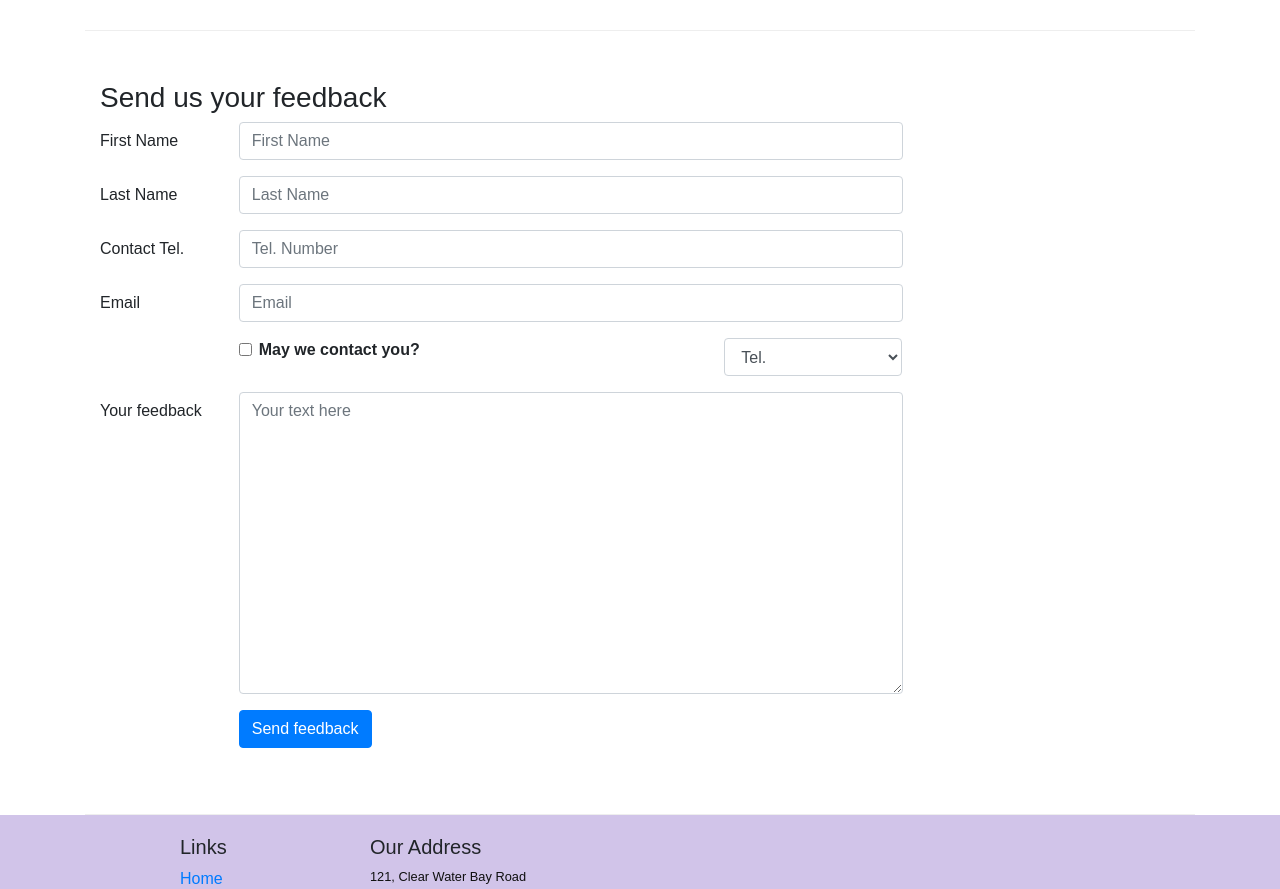
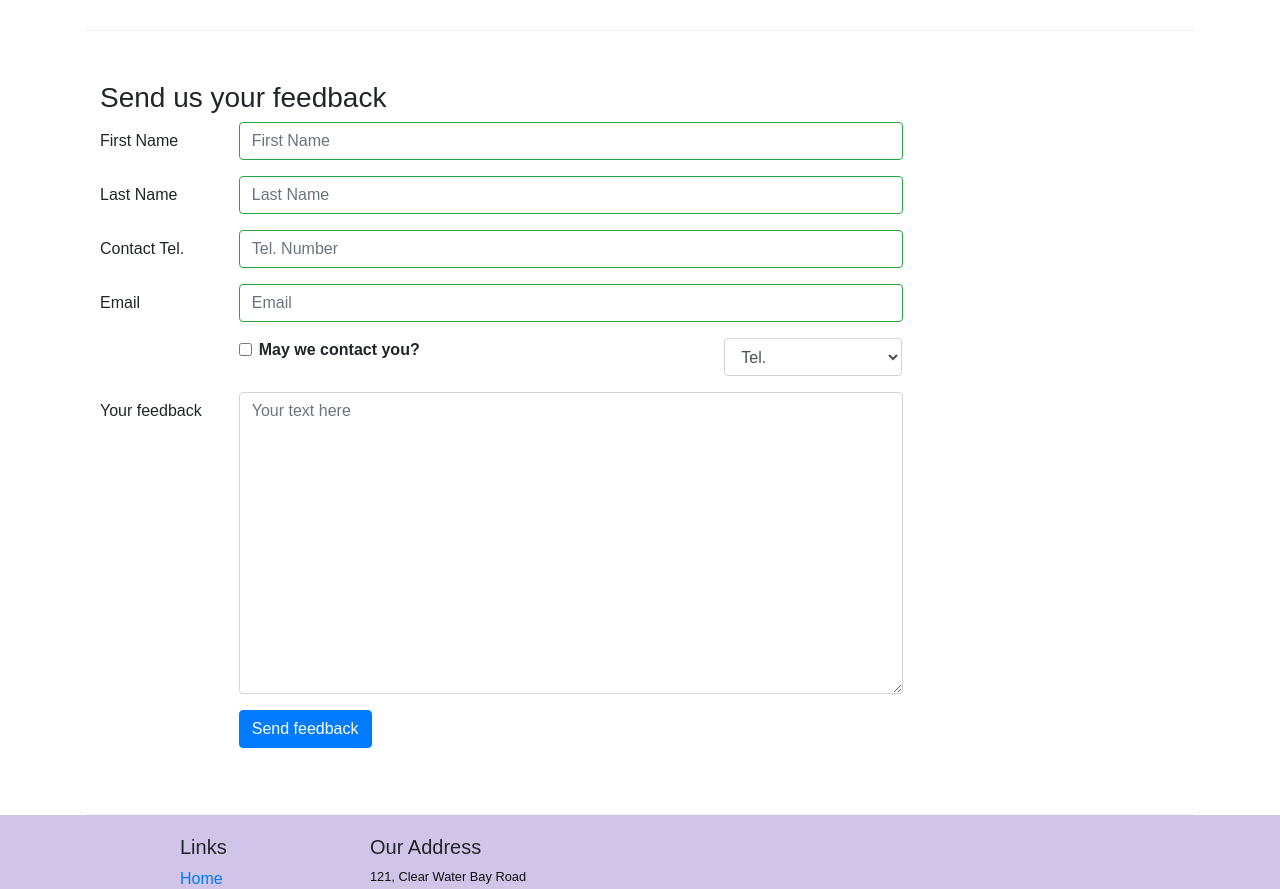
Before and after one commit to DjaMingan/reactMOOC, a React (Create React App) app: page /contactus in a window 1280 px wide. Shown: the part 960-1849 px from the top of the page. Built offline with nearby package versions, Linux system fonts and the light colour scheme.

Commit message:
Controlled Form Validation

```diff
--- a/src/components/ContactComponent.js
+++ b/src/components/ContactComponent.js
@@ -1,5 +1,5 @@
 import React, { Component } from 'react';
-import { Breadcrumb, BreadcrumbItem, Button, Form, FormGroup, Label, Input, Col } from 'reactstrap';
+import { Breadcrumb, BreadcrumbItem, Button, Form, FormGroup, Label, Input, Col, FormFeedback } from 'reactstrap';
 import { Link } from 'react-router-dom';
 
 class Contact extends Component {
@@ -14,11 +14,18 @@
         email:'',
         agree:false,
         contactType: 'Tel.',
-        message:''
+        message:'',
+        touched: {
+          firstname: false,
+          lastname: false,
+          telnum: false,
+          email: false
+         }
     }
 
     this.handleSubmit = this.handleSubmit.bind(this);
     this.handleInputChange = this.handleInputChange.bind(this);
+    this.handleBlur = this.handleBlur.bind(this);
   }
 
   handleInputChange(event) {
@@ -37,7 +44,43 @@
     event.preventDefault();
   }
 
+  handleBlur = (field) => (evt) => {
+      this.setState({
+          touched: { ...this.state.touched, [field]: true }
+      });
+  }
+
+  validate(firstname, lastname, telnum, email) {
+      const errors = {
+        firstname:'',
+        lastname: '',
+        telnum:'',
+        email:''
+      };
+
+      if(this.state.touched.firstname && firstname.length < 3)
+          errors.firstname = "First name should be >= 3 characters";
+      else if (this.state.touched.firstname && firstname.length > 10)
+          errors.firstname = "First name should be <= 10 characters";
+
+      if(this.state.touched.lastname && lastname.length < 3)
+          errors.lastname = "Last name should be >= 3 characters";
+      else if (this.state.touched.lastname && lastname.length > 10)
+          errors.lastname = "Last name should be <= 10 characters";
+
+      const reg = /^\d+$/;
+      if(this.state.touched.telnum && !reg.test())
+          errors.telnum = "Telephone number should include only numbers";
+
+      if(this.state.touched.email && !email.split('').filter(x => x ==='@'.length !== 1))
+          errors.email = "Invalid email : email should contain a @";
+
+    return errors;
+}
+
   render () {
+    const errors = this.validate(this.state.firstname, this.state.lastname, this.state.telnum, this.state.email);
+
     return(
         <div className="container">
             <div className="row">
@@ -85,25 +128,35 @@
                         <FormGroup row>
                             <Label htmlFor="firstname" md={2}>First Name</Label>
                             <Col md={10}>
-                              <Input type="text" id="firstname" name="firstname" placeholder="First Name" value={this.state.firstname} onChange={this.handleInputChange}/>
+                              <Input type="text" id="firstname" name="firstname" placeholder="First Name" value={this.state.firstname}
+                              valid={errors.firstname === ''}  invalid={errors.firstname !== ''} onBlur={this.handleBlur('firstname')} onChange={this.handleInputChange}/>
+                              <FormFeedback>{errors.firstname}</FormFeedback>
                             </Col>
                         </FormGroup>
                         <FormGroup row>
                             <Label htmlFor="lastname" md={2}>Last Name</Label>
                             <Col md={10}>
-                              <Input type="text" id="lastname" name="lastname" placeholder="Last Name" value={this.state.lastname} onChange={this.handleInputChange}/>
+                              <Input type="text" id="lastname" name="lastname" placeholder="Last Name" value={this.state.lastname} valid={errors.lastname === ''} invalid={errors.lastname !== ''} onBlur={this.handleBlur('lastname')} onChange={this.handleInputChange}/>
+                              <FormFeedback>{errors.lastname}</FormFeedback>
                             </Col>
                         </FormGroup>
                         <FormGroup row>
                             <Label htmlFor="telnum" md={2}>Contact Tel.</Label>
                             <Col md={10}>
-                              <Input type="tel" id="telnum" name="telnum" placeholder="Tel. Number" value={this.state.telnum} onChange={this.handleInputChange}/>
+                              <Input type="tel" id="telnum" name="telnum" placeholder="Tel. Number" value={this.state.telnum}
+                              valid={errors.telnum === ''}
+                              invalid={errors.telnum !== ''}
+                              onBlur={this.handleBlur('telnum')} onChange={this.handleInputChange}/>
+                              <FormFeedback>{errors.telnum}</FormFeedback>
                             </Col>
                         </FormGroup>
                         <FormGroup row>
                             <Label htmlFor="email" md={2}>Email</Label>
                             <Col md={10}>
-                              <Input type="tel" id="email" name="email" placeholder="Email" value={this.state.email} onChange={this.handleInputChange}/>
+                              <Input type="tel" id="email" name="email" placeholder="Email" value={this.state.email} valid={errors.email === ''}
+                              invalid={errors.email !== ''}
+                              onBlur={this.handleBlur('email')} onChange={this.handleInputChange}/>
+                              <FormFeedback>{errors.email}</FormFeedback>
                             </Col>
                         </FormGroup>
                         <FormGroup row>
```
